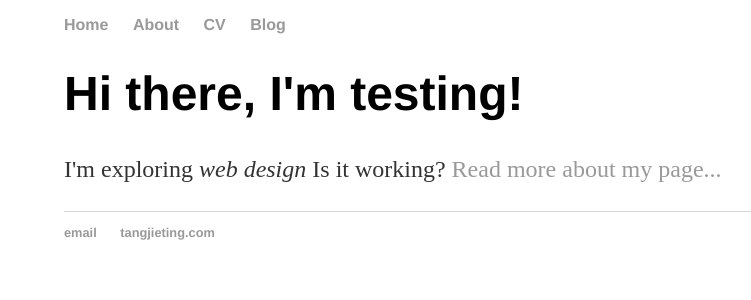
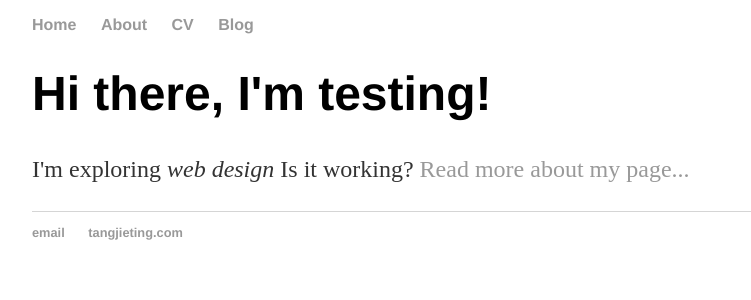
Before and after one commit to camiolo/camiolo.github.io, a Jekyll site: the page Test_Jekyll.html, which Jekyll copies as it is, in a window 1280 px wide. Shown: the top 300 px of the page, without its empty margins (16-767 px from the left). Built offline with Jekyll 4.4.1, drawn with Linux system fonts in a browser that asks for light colours.

Commit message:
Update main.css

```diff
--- a/css/main.css
+++ b/css/main.css
@@ -1,5 +1,5 @@
 body {
-    margin:  1em 5em auto;
+    margin:  1em 3em auto;
     width: 70%;
 }
 nav ul, footer ul {
```
